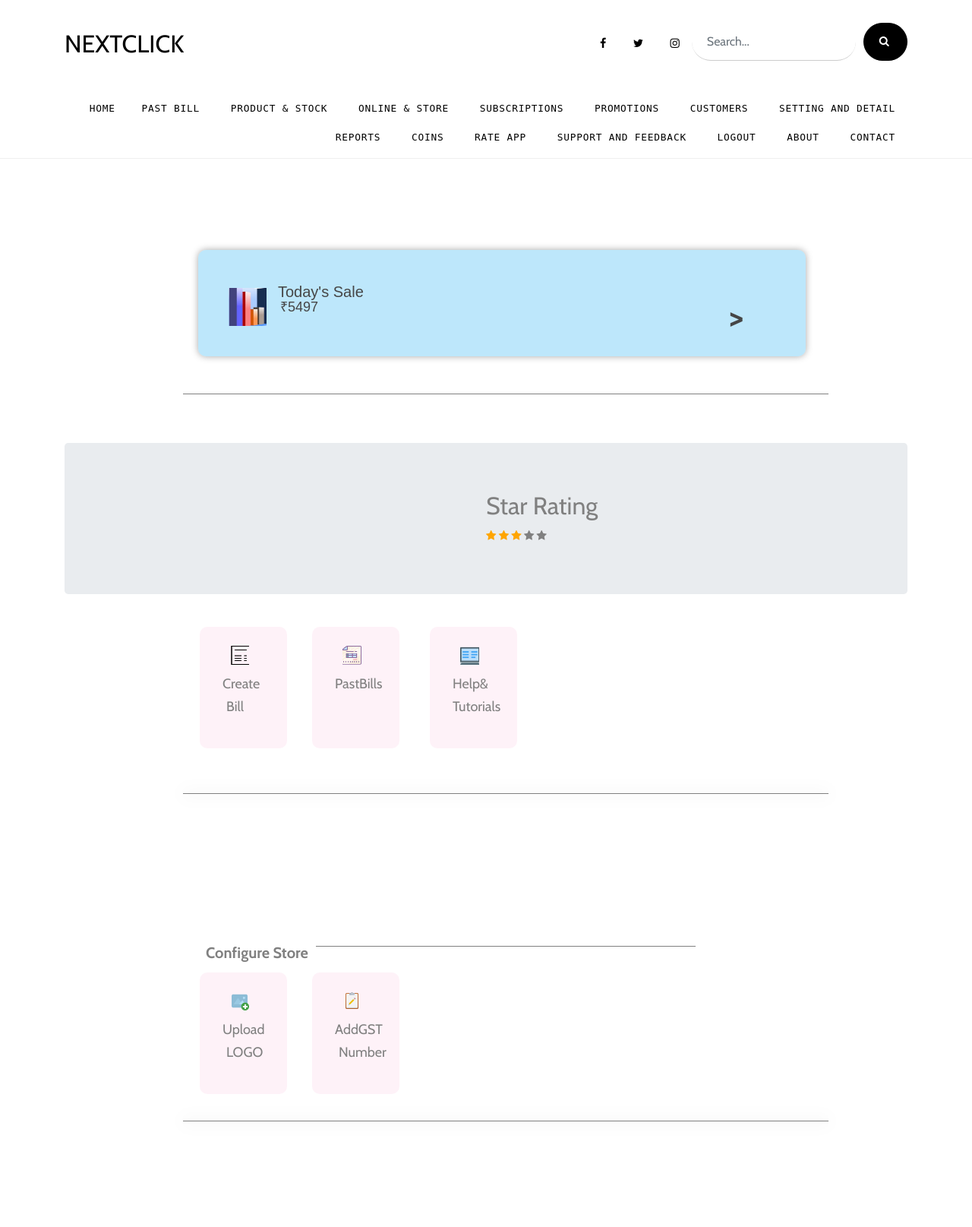
After one commit to Ishwar786Ambare/codingunda, a Django app: page /rate/ in a window 1280 px wide. The commit adds this page. Shown: the top 1615 px of the page at 76% size. Run offline with Django 3.2, Linux system fonts and the light colour scheme; some libraries are stand-ins or nearby versions; some web fonts are replaced.

Commit message:
dont take this we are in a middle

```diff
--- a/codingunda/blog/views.py
+++ b/codingunda/blog/views.py
@@ -104,15 +104,40 @@
 
 
 def product_and_stock(request):
-    return render(request, 'product_and_stock.html',)
+    return render(request, 'product_and_stock.html', )
 
 
 def support_and_feedback(request):
-    return render(request, 'support_and_feedback.html',)
+    return render(request, 'support_and_feedback.html', )
+
 
 def online_and_store(request):
-    return render(request, 'online_and_store.html',)
+    return render(request, 'online_and_store.html', )
 
 
 def settings_and_details(request):
-    return render(request,'settings_and_details.html')
+    return render(request, 'settings_and_details.html')
+
+
+def rate(request):
+    if request.method == 'POST':
+        pass
+    else:
+        return render(request, 'rate.html', )
+
+
+def get_data(request):
+    if request.method == 'POST':
+        fname = request.POST['fname']
+        lname = request.POST['lname']
+        eaddress = request.POST['eaddress']
+        tel = request.POST['tel']
+        message = request.POST['message']
+
+        data = Content(
+
+        )
+        return HttpResponse('WE WILL CONNECT YOU SOON')
+        pass
+    else:
+        return HttpResponse('WE WILL CONNECT YOU SOON')
--- a/codingunda/codingunda/urls.py
+++ b/codingunda/codingunda/urls.py
@@ -19,7 +19,7 @@
 from django.conf.urls.static import static
 from blog.views import index, about, post, \
     contact, search, view_all,product_settings,\
-    product_and_stock,support_and_feedback,online_and_store,settings_and_details
+    product_and_stock,support_and_feedback,online_and_store,settings_and_details,rate
 
 urlpatterns = [
     path('admin/', admin.site.urls),
@@ -37,6 +37,7 @@
 
     path('support_and_feedback/', support_and_feedback, name='support_and_feedback'),
     path('settings_and_details/', settings_and_details, name='settings_and_details'),
+    path('rate/', rate, name='rate'),
 
     path('online_and_store/', online_and_store, name='online_and_store'),
 
--- a/codingunda/templates/base.html
+++ b/codingunda/templates/base.html
@@ -26,17 +26,7 @@
   <link href="{% static 'css/jquery.mb.YTPlayer.min.css' %}" media="all" rel="stylesheet" type="text/css">
   <link rel="stylesheet" href="{% static 'css/style.css' %}">
 
-
-
-
-
-
 {#  <link rel="stylesheet" href="{% static 'css\first.css' %}">#}
-
-
-
-
-
 
 </head>
 
@@ -62,9 +52,9 @@
                 </div>
                 <div class="col-12 col-lg-6 ml-auto d-flex">
                     <div class="ml-md-auto top-social d-none d-lg-inline-block">
-                        <a href="#" class="d-inline-block p-3"><span class="icon-facebook"></span></a>
-                        <a href="#" class="d-inline-block p-3"><span class="icon-twitter"></span></a>
-                        <a href="#" class="d-inline-block p-3"><span class="icon-instagram"></span></a>
+                        <a href="https://facebook.com" class="d-inline-block p-3"><span class="icon-facebook"></span></a>
+                        <a href="https://twitter.com" class="d-inline-block p-3"><span class="icon-twitter"></span></a>
+                        <a href="https://instagram.com" class="d-inline-block p-3"><span class="icon-instagram"></span></a>
                     </div>
                     <form action="{% url 'search' %}" class="search-form d-inline-block" method="get">
                         <div class="d-flex">
@@ -93,8 +83,6 @@
 
 
 
-
-
                                 <li><a href="{% url 'online_and_store' %}" class="nav-link text-left">Online & Store</a></li>
                                 <li><a href="{% url 'contact' %}" class="nav-link text-left">Subscriptions</a></li>
                                 <li><a href="{% url 'contact' %}" class="nav-link text-left">Promotions</a></li>
@@ -102,7 +90,7 @@
                                 <li><a href="{% url 'product_settings' %}" class="nav-link text-left">Setting and Detail</a></li>
                                 <li><a href="{% url 'contact' %}" class="nav-link text-left">Reports</a></li>
                                 <li><a href="{% url 'contact' %}" class="nav-link text-left">Coins</a></li>
-                                <li><a href="{% url 'contact' %}" class="nav-link text-left">Rate App</a></li>
+                                <li><a href="{% url 'rate' %}" id="myBtn" class="nav-link text-left">Rate App</a></li>
                                 <li><a href="{% url 'support_and_feedback' %}" class="nav-link text-left">Support and feedback</a></li>
                                 <li><a href="{% url 'contact' %}" class="nav-link text-left">Logout</a></li>
                                 <li><a href="{% url 'about' %}" class="nav-link text-left">About</a></li>
@@ -117,9 +105,10 @@
 
 
 
-
-
-
+  <div class="modal-content">
+    <span class="close">&times;</span>
+    <p>Some text in the Modal..</p>
+  </div>
 
 
 
@@ -146,32 +135,9 @@
 
 
 
-
-
-
-
-
-
-
-
-
-
-
-
 {% block body %}
 
 {% endblock body %}
-
-
-
-
-
-
-
-
-
-
-
 
 
 
@@ -642,10 +608,7 @@
 
 
 
-
-
-
-    <section id="product">
+<section id="product">
         <div class="productspandiv">
             <span class="productspan">Configure Store</span>
             <div class="productline"></div>
@@ -672,9 +635,7 @@
 
 
 
-
-
-    <section id="stock">
+<section id="stock">
         <div class="stockspandiv">
             <span class="stockspan">More</span>
             <div class="stockline"></div>
@@ -729,16 +690,6 @@
 
 
 
-
-
-
-
-
-
-
-
-
-
 {#<div class="footer">#}
 {#    <div class="container">#}
 {#        <div class="row">#}
@@ -755,7 +706,8 @@
 {#    </div>#}
 {#</div>#}
 {#</div>#}
-  <!-- .site-wrap -->
+
+
 
 
   <!-- loader -->
@@ -775,5 +727,36 @@
   <script src="{% static 'js/jquery.sticky.js' %}"></script>
   <script src="{% static 'js/jquery.mb.YTPlayer.min.js' %}"></script>
   <script src="{% static 'js/main.js' %}"></script>
+
+
+<script>
+// Get the modal
+var modal = document.getElementById("myModal");
+
+// Get the button that opens the modal
+var btn = document.getElementById("myBtn");
+
+// Get the <span> element that closes the modal
+var span = document.getElementsByClassName("close")[0];
+
+// When the user clicks the button, open the modal
+btn.onclick = function() {
+  modal.style.display = "block";
+}
+
+// When the user clicks on <span> (x), close the modal
+span.onclick = function() {
+  modal.style.display = "none";
+}
+
+// When the user clicks anywhere outside of the modal, close it
+window.onclick = function(event) {
+  if (event.target == modal) {
+    modal.style.display = "none";
+  }
+}
+</script>
+
+
 </body>
 </html>
--- /dev/null
+++ b/codingunda/templates/rate.html
@@ -0,0 +1,19 @@
+{% extends 'base.html' %}
+{% block body %}
+
+<link rel="stylesheet" href="https://cdnjs.cloudflare.com/ajax/libs/font-awesome/4.7.0/css/font-awesome.min.css">
+
+<div class="container">
+<div class="jumbotron">
+<div class="offset-6">
+
+    <h2>Star Rating</h2>
+    <span style="color: orange" class="fa fa-star checked"></span>
+    <span style="color: orange" class="fa fa-star checked"></span>
+    <span style="color: orange" class="fa fa-star checked"></span>
+    <span class="fa fa-star"></span>
+    <span class="fa fa-star"></span>
+</div>
+</div>
+</div>
+{% endblock %}
```
